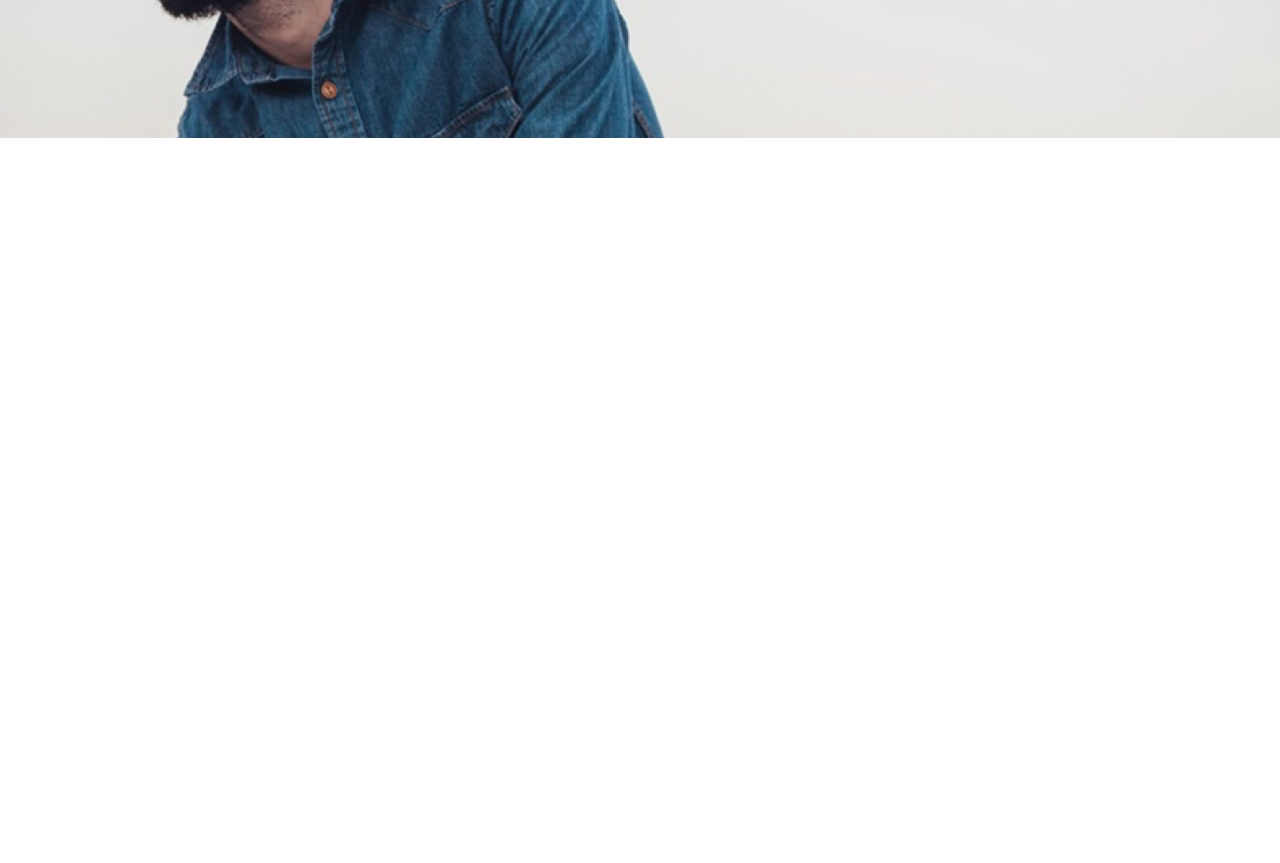
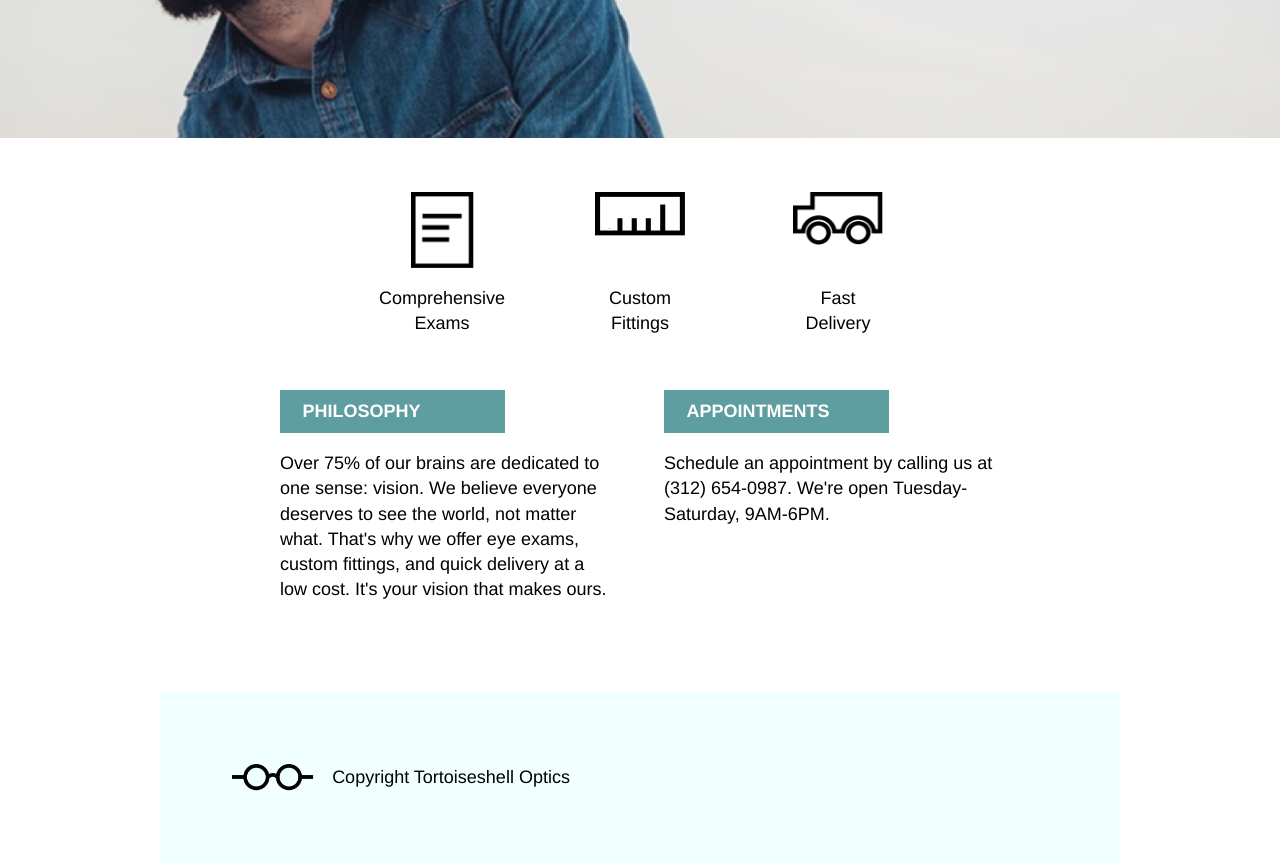
Before and after one commit to AJ-2018/TortoiseshellOptics, a plain HTML site: page index.html in a window 1280 px wide. Shown: the part 420-1283 px from the top of the page. Before the commit the page ends 800 px from the top, so only its background shows below. Drawn offline with Linux system fonts and the light colour scheme.

Commit message:
Add main content and footer

```diff
--- a/index.html
+++ b/index.html
@@ -1,5 +1,5 @@
 <!DOCTYPE html>
-<html>
+<html lang="en">
   <head>
     <meta charset="utf-8">
     <title>Tortoiseshell Optics</title>
@@ -9,7 +9,7 @@
   </head>
   <body>
     <div class="header">
-      <div class="container company">
+      <div class="company container">
         <div class="title">
           <img class="logo" src="https://raw.githubusercontent.com/AJ-2018/TortoiseshellOptics/master/resources/images/logo-white.png" alt="logo">
           <span>Tortoiseshell Optics</span>
@@ -24,14 +24,47 @@
           </nav>
         </div>
       </div>
-      <div class="container slogan">
+      <div class="slogan container">
         <div class="caption">
           <p>DON'T JUST LOOK, SEE.</p>
         </div>
       </div>
     </div>
 
+    <div class="content">
+      <div class="main-processes container">
+        <div class="process first-process">
+          <img src="https://raw.githubusercontent.com/AJ-2018/TortoiseshellOptics/master/resources/images/paper-icon.png" alt="">
+          <p>Comprehensive Exams</p>
+        </div>
+        <div class="process second-process">
+          <img src="https://raw.githubusercontent.com/AJ-2018/TortoiseshellOptics/master/resources/images/ruler-icon.png" alt="">
+          <p>Custom Fittings</p>
+        </div>
+        <div class="process third-process">
+          <img src="https://raw.githubusercontent.com/AJ-2018/TortoiseshellOptics/master/resources/images/truck-icon.png" alt="">
+          <p>Fast Delivery</p>
+        </div>
+      </div>
 
+      <div class="main-info container">
+        <div class="info philosophy">
+          <p class="info-title">PHILOSOPHY</p>
+          <p>Over 75% of our brains are dedicated to one sense: <strong>vision</strong>. We believe everyone deserves to see the world, not matter what. That's why we offer eye exams, custom fittings, and quick delivery at a low cost. It's your vision that makes ours.</p>
+        </div>
+        <div class="info">
+          <p class="info-title">APPOINTMENTS</p>
+          <p>Schedule an appointment by calling us at (312) 654-0987. We're open Tuesday-Saturday, 9AM-6PM.</p>
+        </div>
+      </div>
+    </div>
+
+    <div class="footer">
+      <div class="copyright container">
+        <img src="https://raw.githubusercontent.com/AJ-2018/TortoiseshellOptics/master/resources/images/logo-black.png" alt="logo">
+        <span>Copyright Tortoiseshell Optics</span>
+      </div>
+    </div>
 
   </body>
 </html>
--- a/resources/css/style.css
+++ b/resources/css/style.css
@@ -22,7 +22,6 @@ body{
   background-size: cover;
   background-repeat: no-repeat;
   padding-top: 1rem;
-
 }
 
 .company{
@@ -61,11 +60,86 @@ li{
 
 .caption{
   margin-right: -2rem;
+  margin-top: 10rem;
   font-weight: bold;
   font-size: 2rem;
   line-height: 1.2;
   background-color: white;
   padding: 1.5rem 5rem;
-  margin-top: 10rem;
-  width: 25rem;
+
 }
+
+
+/*      content section     */
+
+.main-processes{
+  display: flex;
+  justify-content: center;
+  text-align: center;
+}
+
+.process{
+  height: 8rem;
+  width: 5rem;
+  margin: 3rem 0;
+  padding: 0 3rem;
+  display: flex;
+  flex-direction: column;
+  justify-content: space-between;
+  align-items: center;
+}
+
+.first-process img{
+  width: 3.5rem;
+  height: auto;
+}
+
+.second-process img{
+  width: 5rem;
+  height: auto;
+}
+
+.third-process img{
+  width: 5rem;
+  height: auto;
+}
+
+.main-info{
+  display: flex;
+  justify-content: center;
+  margin-bottom: 5rem;
+}
+
+
+.info{
+    width: 35%;
+}
+
+
+.info-title{
+  background-color: cadetblue;
+  font-size: 1rem;
+  font-weight: bold;
+  color: white;
+  width: 10rem;
+  padding: 0.5rem 1.25rem;
+  margin-bottom: 1rem;
+}
+
+.philosophy{
+  margin-right: 5%;
+}
+
+
+/*     footer section     */
+
+.copyright{
+  display: flex;
+  align-items: center;
+  background-color: azure;
+}
+
+.footer img{
+  padding: 4rem 1rem 4rem 4rem;
+  height: 1.5rem;
+}
```
